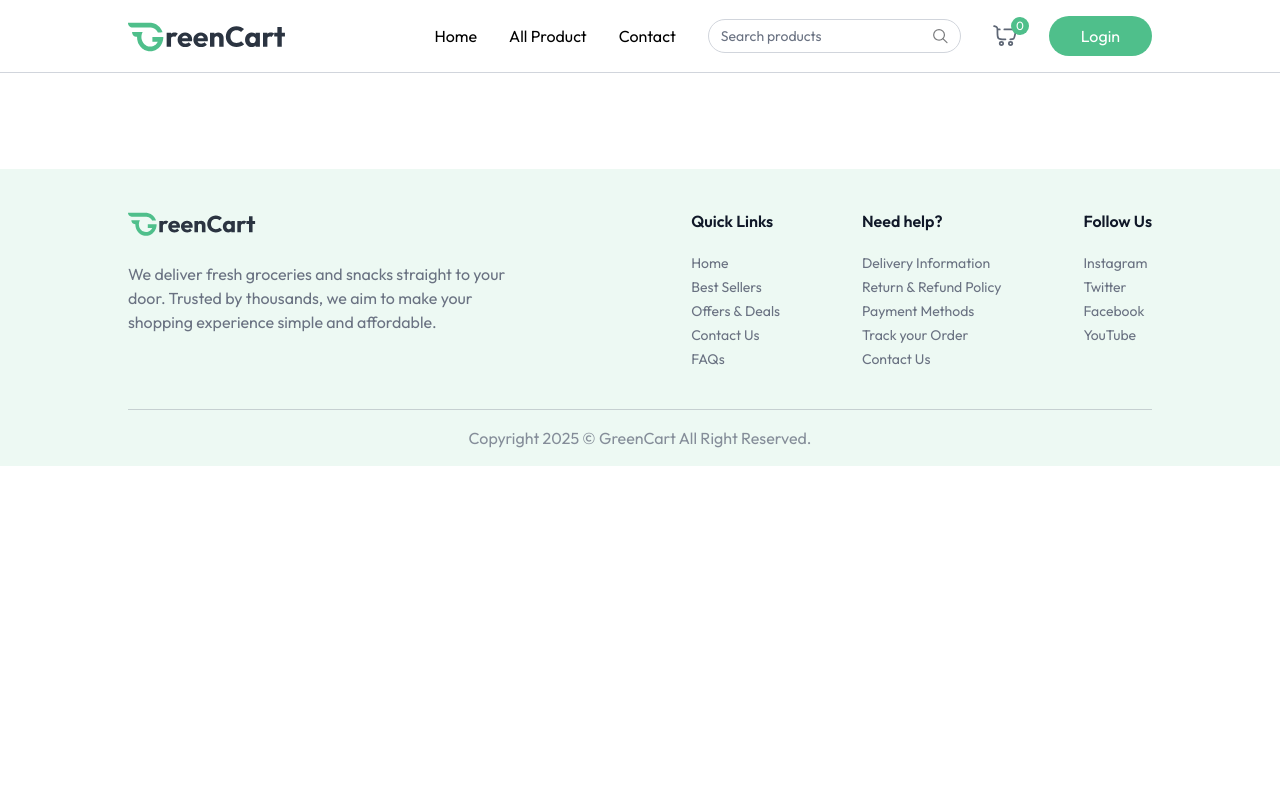
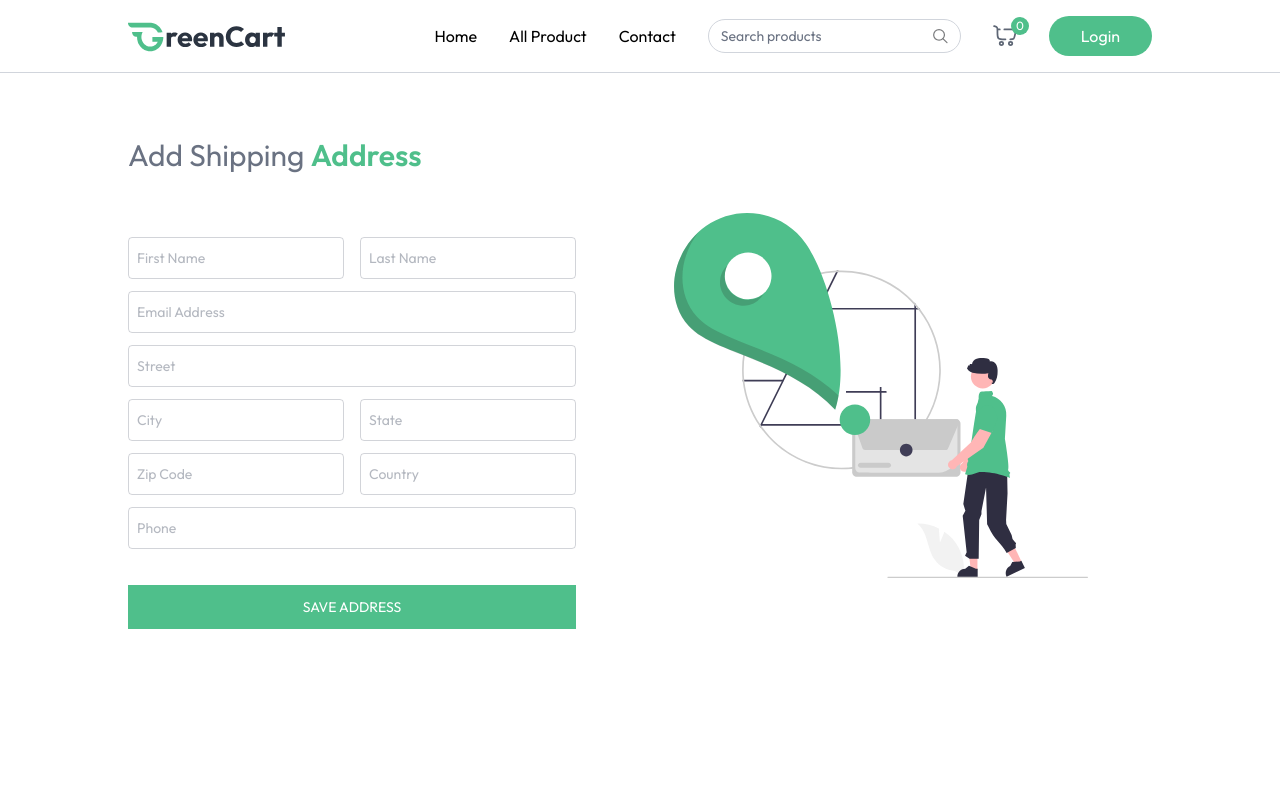
Before and after one commit to Ranita-Magar/full-stack-grocery-delivery-website-using-mern-stack, a React (Vite) app in the folder client/: page /add-address in a window 1280 px wide. Shown: the top 800 px of the page. Built offline with nearby package versions, Linux system fonts and the light colour scheme.

Commit message:
created addAddress and myOrders page

```diff
--- a/client/src/App.jsx
+++ b/client/src/App.jsx
@@ -10,6 +10,8 @@
 import ProductCategory from "./pages/ProductCategory";
 import ProductDetails from "./pages/ProductDetails";
 import Cart from "./pages/Cart";
+import AddAddress from "./pages/AddAddress";
+import MyOrders from "./pages/MyOrders";
 
 const App = () => {
   const isSellerPath = useLocation().pathname.includes("seller");
@@ -31,6 +33,8 @@
           <Route path="/products/:category" element={<ProductCategory />} />
           <Route path="/products/:category/:id" element={<ProductDetails />} />
           <Route path="/cart" element={<Cart />} />
+          <Route path="/add-address" element={<AddAddress />} />
+          <Route path="/my-orders" element={<MyOrders />} />
         </Routes>
       </div>
       {!isSellerPath && <Footer />}
--- a/client/src/components/ProductCard.jsx
+++ b/client/src/components/ProductCard.jsx
@@ -50,9 +50,9 @@
           </div>
           <div className="flex items-end justify-between mt-3">
             <p className="md:text-xl text-base font-medium text-primary">
-              {currency} ${product.offerPrice}{" "}
+              {currency} {product.offerPrice}{" "}
               <span className="text-gray-500/60 md:text-sm text-xs line-through">
-                {currency} ${product.price}
+                {currency} {product.price}
               </span>
             </p>
             <div
--- a/client/src/context/AppContext.jsx
+++ b/client/src/context/AppContext.jsx
@@ -6,7 +6,7 @@
 export const AppContext = createContext();
 
 export const AppContextProvider = ({ children }) => {
-  const currency = import.meta.VITE_CURRENCY;
+  const currency = import.meta.env.VITE_CURRENCY;
 
   const navigate = useNavigate();
   const [user, setUser] = useState(null);
--- /dev/null
+++ b/client/src/pages/AddAddress.jsx
@@ -0,0 +1,140 @@
+import React from "react";
+import { useState } from "react";
+import { assets } from "../assets/assets";
+
+//input field common
+const InputField = ({ type, placeholder, name, handleChange, address }) => (
+  <input
+    className="w-full px-2 py-2.5 border border-gray-500/30 rounded outline-none text-gray-500 focus:border-primary transition"
+    type={type}
+    placeholder={placeholder}
+    name={name}
+    handleChange={handleChange}
+    address={address}
+  />
+);
+const AddAddress = () => {
+  const [address, setAddress] = useState({
+    firstName: "",
+    lastName: "",
+    email: "",
+    street: "",
+    city: "",
+    state: "",
+    zipcode: "",
+    country: "",
+    phone: "",
+  });
+
+  const handleChange = (e) => {
+    const { name, value } = e.target;
+
+    setAddress((prevAddress) => ({
+      ...prevAddress,
+      [name]: value,
+    }));
+  };
+
+  const onSubmitHandler = async (e) => {
+    e.preventDefault();
+  };
+
+  return (
+    <div className="mt-16 pb-16">
+      <p className="text-2xl md:text-3xl text-gray-500">
+        Add Shipping <span className="font-semibold text-primary">Address</span>{" "}
+      </p>
+
+      <div className="flex flex-col-reverse md:flex-row justify-between mt-10 ">
+        <div className="flex-1 max-w-md w-full">
+          <form onSubmit={onSubmitHandler} className="space-y-3 mt-6 text-sm">
+            <div className="grid grid-cols-2 gap-4">
+              <InputField
+                handleChange={handleChange}
+                address={address}
+                name="firstName"
+                type="text"
+                placeholder="First Name"
+              />
+              <InputField
+                handleChange={handleChange}
+                address={address}
+                name="lastName"
+                type="text"
+                placeholder="Last Name"
+              />
+            </div>
+
+            <InputField
+              handleChange={handleChange}
+              address={address}
+              name="email"
+              type="text"
+              placeholder="Email Address"
+            />
+            <InputField
+              handleChange={handleChange}
+              address={address}
+              name="street"
+              type="text"
+              placeholder="Street"
+            />
+
+            <div className="grid grid-cols-2 gap-4">
+              <InputField
+                handleChange={handleChange}
+                address={address}
+                name="city"
+                type="text"
+                placeholder="City"
+              />
+              <InputField
+                handleChange={handleChange}
+                address={address}
+                name="state"
+                type="text"
+                placeholder="State"
+              />
+            </div>
+
+            <div className="grid grid-cols-2 gap-4">
+              <InputField
+                handleChange={handleChange}
+                address={address}
+                name="zipcode"
+                type="text"
+                placeholder="Zip Code"
+              />
+              <InputField
+                handleChange={handleChange}
+                address={address}
+                name="country"
+                type="text"
+                placeholder="Country"
+              />
+            </div>
+
+            <InputField
+              handleChange={handleChange}
+              address={address}
+              name="country"
+              type="phone"
+              placeholder="Phone"
+            />
+
+            <button className="w-full mt-6 bg-primary text-white py-3 hover:bg-primary-dull transition cursor-pointer uppercase">
+              Save Address
+            </button>
+          </form>
+        </div>
+        <img
+          className="md:mr-16 mb-16 md:mt-0"
+          src={assets.add_address_iamge}
+          alt="add address"
+        />
+      </div>
+    </div>
+  );
+};
+
+export default AddAddress;
--- /dev/null
+++ b/client/src/pages/MyOrders.jsx
@@ -0,0 +1,75 @@
+import React, { useEffect, useState } from "react";
+import { useAppContext } from "../context/AppContext";
+import { dummyOrders } from "../assets/assets";
+
+const MyOrders = () => {
+  const [myOrders, setMyOrders] = useState([]);
+  const { currency } = useAppContext();
+
+  const fetchMyOrders = async () => {
+    setMyOrders(dummyOrders);
+  };
+
+  useEffect(() => {
+    fetchMyOrders();
+  }, []);
+
+  return (
+    <div className="mt-16 pb-16">
+      <div className="flex flex-col items-end w-max mb-8">
+        <p className="text-2xl font-medium uppercase">My Orders</p>
+        <div className="w-16 h-0.5 bg-primary rounded-full"></div>
+      </div>
+
+      {myOrders.map((order, index) => (
+        <div
+          key={index}
+          className="border border-gray-300 rounded-lg mb-10 p-4 py-5 max-w-4xl"
+        >
+          <p className="flex justify-between md:items-center text-gray-400 md:font-medium max-md:flex-col">
+            <span>OrderId: {order._id}</span>
+            <span>Payment: {order.paymentType}</span>
+            <span>
+              Total Amount:{currency} {order.amoount}
+            </span>
+          </p>
+          {order.items.map((item, index) => (
+            <div
+              key={index}
+              className={`relative bg-white text-gray-500/70 ${
+                order.items.length !== index + 1 && "border-b"
+              } border-gray-300 flex flex-col md:flex-row md:items-center justify-between p-4 py-5 md:gap-16 w-full max-w-4xl`}
+            >
+              <div className=" flex items-center mb-4 md:mb-0">
+                <div className="bg-primary/10 p-4 rounded-lg">
+                  <img
+                    src={item.product.image[0]}
+                    alt=""
+                    className="w-16 h-16"
+                  />
+                </div>
+                <div className="ml-4">
+                  <h2 className="text-xl font-medium text-gray-800">
+                    {item.product.name}{" "}
+                  </h2>
+                  <p>Category: {item.product.category} </p>
+                </div>
+              </div>
+
+              <div className="flex flex-col justify-center md:ml-8 mb-4 md:mb-0">
+                <p>Quantity: {item.quantity || "1"} </p>
+                <p>Status: {order.status} </p>
+                <p>Date: {new Date(order.createdAt).toLocaleDateString()} </p>
+              </div>
+              <p className="text-primary text-lg font-medium">
+                Amount: {currency} {item.product.offerPrice * item.quantity}
+              </p>
+            </div>
+          ))}
+        </div>
+      ))}
+    </div>
+  );
+};
+
+export default MyOrders;
```
